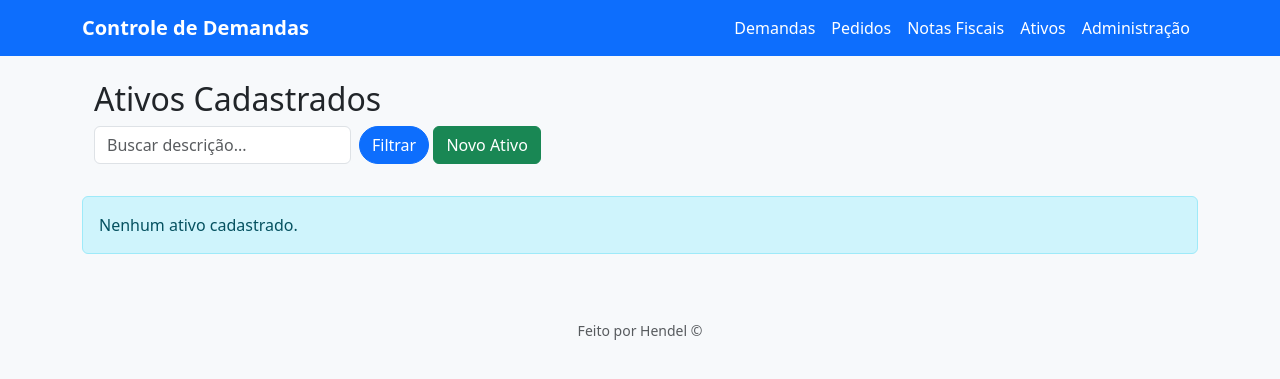
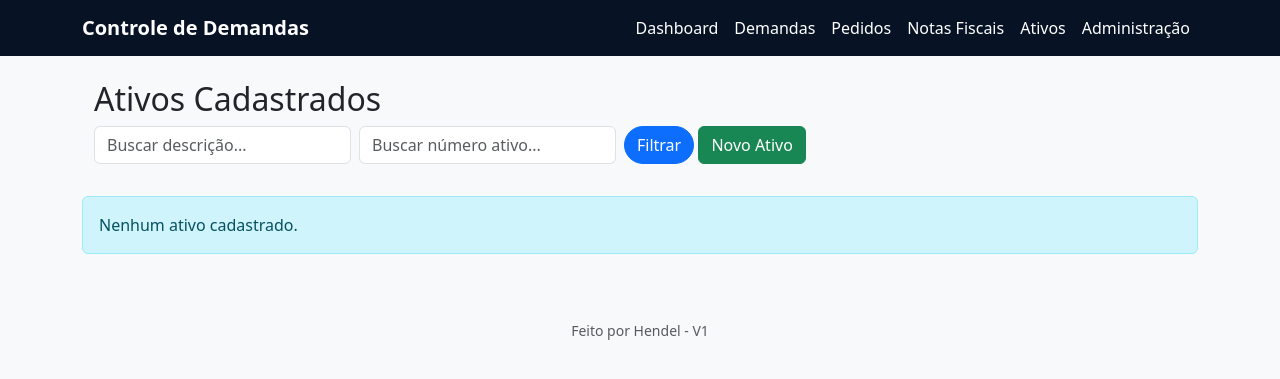
Before and after one commit to hendelsantos/SistemaControleV1, a Django app: page /ativos/ in a window 1280 px wide. Shown: the top 379 px of the page. Run offline with Django 4.2, Linux system fonts and the light colour scheme; data that the repository does not hold is empty; some libraries are stand-ins or nearby versions.

Commit message:
Atualiza layout do navbar, exibição dos cards de ativos e ajustes gerais

```diff
--- a/ativos/templates/ativos/lista_ativos.html
+++ b/ativos/templates/ativos/lista_ativos.html
@@ -5,6 +5,9 @@
   <form class="row g-2 mb-3" method="get">
     <div class="col-auto">
       <input type="text" name="q" class="form-control" placeholder="Buscar descrição..." value="{{ request.GET.q }}">
+    </div>
+    <div class="col-auto">
+      <input type="text" name="num" class="form-control" placeholder="Buscar número ativo..." value="{{ request.GET.num }}">
     </div>
     <div class="col-auto">
       <button type="submit" class="btn btn-primary">Filtrar</button>
@@ -16,11 +19,20 @@
     {% for ativo in page_obj %}
     <div class="col-md-6 col-lg-4 mb-3">
       <div class="card h-100 shadow">
-        {% if ativo.foto_principal %}
-        <img src="{{ ativo.foto_principal.url }}" class="card-img-top" style="height:180px;object-fit:cover;">
+        <div class="card-header bg-primary text-white text-center fw-bold" style="font-size:1.3rem;">
+          {{ ativo.numero_ativo }}
+        </div>
+        {% if ativo.fotos.first %}
+          <a href="{{ ativo.fotos.first.imagem.url }}" target="_blank">
+            <img src="{{ ativo.fotos.first.imagem.url }}" class="card-img-top" style="height:220px;object-fit:cover;">
+          </a>
+        {% else %}
+          <div class="card-img-top text-center text-muted bg-light py-5" style="height:220px;">
+            <small>Sem foto</small>
+          </div>
         {% endif %}
         <div class="card-body">
-          <h5 class="card-title">{{ ativo.numero_ativo }} - {{ ativo.descricao|default:"Sem descrição" }}</h5>
+          <h5 class="card-title">{{ ativo.descricao|default:"Sem descrição" }}</h5>
           <p class="card-text">
             <strong>Catalog:</strong> {{ ativo.catalog }}<br>
             <strong>Local:</strong> {{ ativo.local_armazenamento }}<br>
@@ -40,7 +52,7 @@
     <ul class="pagination justify-content-center">
       {% if page_obj.has_previous %}
         <li class="page-item">
-          <a class="page-link" href="?page={{ page_obj.previous_page_number }}{% if request.GET.q %}&q={{ request.GET.q }}{% endif %}">Anterior</a>
+          <a class="page-link" href="?page={{ page_obj.previous_page_number }}{% if request.GET.q %}&q={{ request.GET.q }}{% endif %}{% if request.GET.num %}&num={{ request.GET.num }}{% endif %}">Anterior</a>
         </li>
       {% else %}
         <li class="page-item disabled"><span class="page-link">Anterior</span></li>
@@ -48,7 +60,7 @@
       <li class="page-item disabled"><span class="page-link">Página {{ page_obj.number }} de {{ page_obj.paginator.num_pages }}</span></li>
       {% if page_obj.has_next %}
         <li class="page-item">
-          <a class="page-link" href="?page={{ page_obj.next_page_number }}{% if request.GET.q %}&q={{ request.GET.q }}{% endif %}">Próxima</a>
+          <a class="page-link" href="?page={{ page_obj.next_page_number }}{% if request.GET.q %}&q={{ request.GET.q }}{% endif %}{% if request.GET.num %}&num={{ request.GET.num }}{% endif %}">Próxima</a>
         </li>
       {% else %}
         <li class="page-item disabled"><span class="page-link">Próxima</span></li>
--- a/ativos/views.py
+++ b/ativos/views.py
@@ -4,14 +4,18 @@ from .forms import AtivoForm, FotoAtivoForm
 from django.core.paginator import Paginator
 
 def lista_ativos(request):
-    filtro = request.GET.get('q')
+    filtro_descricao = request.GET.get('q')
+    filtro_num = request.GET.get('num')
     ativos = Ativo.objects.all()
-    if filtro:
-        ativos = ativos.filter(descricao__icontains=filtro)
+    if filtro_descricao:
+        ativos = ativos.filter(descricao__icontains=filtro_descricao)
+    if filtro_num:
+        ativos = ativos.filter(numero_ativo__icontains=filtro_num)
     paginator = Paginator(ativos, 10)  # 10 por página
     page_number = request.GET.get('page')
     page_obj = paginator.get_page(page_number)
     return render(request, 'ativos/lista_ativos.html', {'page_obj': page_obj})
+
 
 def cadastrar_ativo(request):
     if request.method == 'POST':
--- a/demandas/templates/demandas/base.html
+++ b/demandas/templates/demandas/base.html
@@ -7,7 +7,7 @@
     <link href="https://cdn.jsdelivr.net/npm/bootstrap@5.3.2/dist/css/bootstrap.min.css" rel="stylesheet">
     <style>
         body { background: #f7f9fb; }
-        .navbar { background: #0d6efd; }
+        .navbar { background: #071324; }
         .navbar-brand, .nav-link, .navbar-toggler { color: #fff !important; }
         .card { border-radius: 1rem; box-shadow: 0 2px 10px rgba(0,0,0,0.04);}
         .btn-primary { border-radius: 1.2rem;}
@@ -23,6 +23,9 @@
             </button>
             <div class="collapse navbar-collapse" id="navmenu">
                 <ul class="navbar-nav ms-auto">
+                    <li class="nav-item">
+                        <a class="nav-link" href="{% url 'dashboard' %}">Dashboard</a>
+                    </li>
                     <li class="nav-item">
                         <a class="nav-link" href="{% url 'lista_demandas' %}">Demandas</a>
                     </li>
@@ -46,7 +49,7 @@
         {% block content %}{% endblock %}
     </main>
     <footer class="text-center text-muted pb-2">
-        <small>Feito por Hendel &copy; {{ now|date:"Y" }}</small>
+        <small>Feito por Hendel - V1 {{ now|date:"Y" }}</small>
     </footer>
     <script src="https://cdn.jsdelivr.net/npm/bootstrap@5.3.2/dist/js/bootstrap.bundle.min.js"></script>
 </body>
--- a/demandas/templates/demandas/dashboard.html
+++ b/demandas/templates/demandas/dashboard.html
@@ -1,6 +1,6 @@
 {% extends 'demandas/base.html' %}
 {% block content %}
-<h2 class="fw-bold mb-4">Dashboard - Demandas</h2>
+<h2 class="fw-bold mb-4">Dashboard - Demandas - Requisição - Compras</h2>
 <div class="row g-4">
     <div class="col-md-4">
         <div class="card text-center p-4 shadow-sm">
```
Also changed, not shown: requirements.txt (added, +160 -0 lines).
